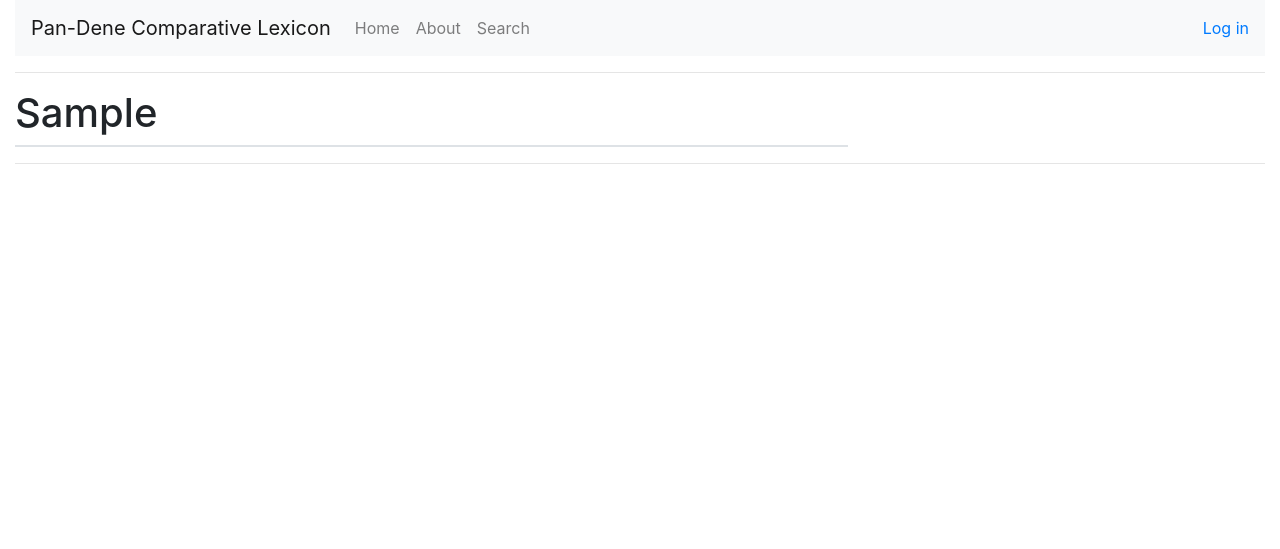
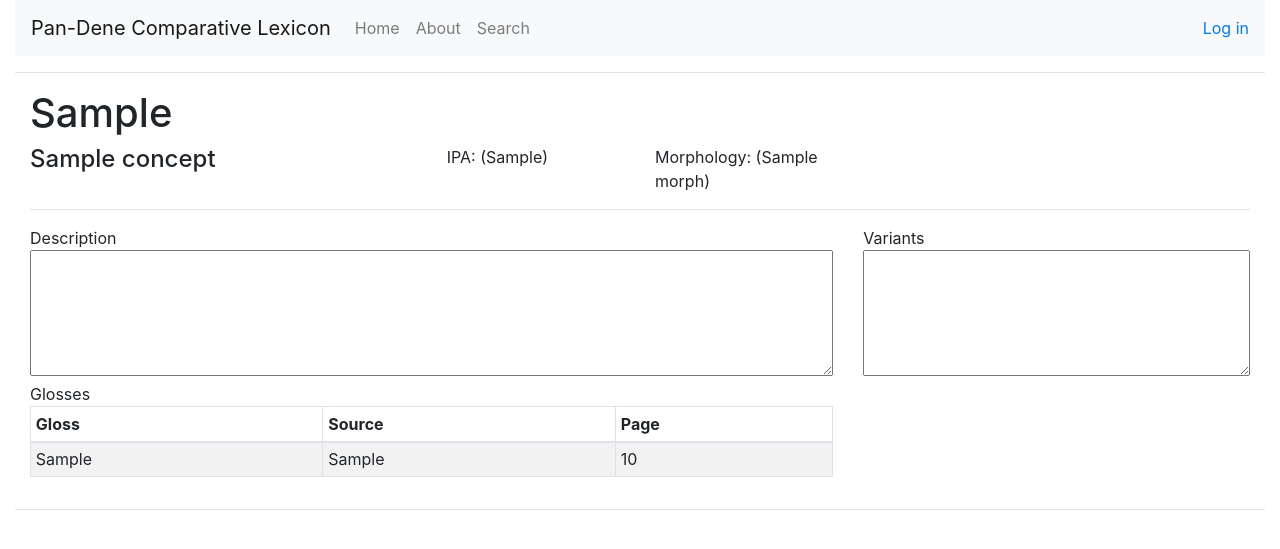
Before and after one commit to dijkstracula/pacldb, a Flask app: a page that uses app/templates/lexicon/entry_page.html in a window 1280 px wide. Shown: the top 549 px of the page. Run offline with Flask 2, Linux system fonts and the light colour scheme; tables that the repository leaves empty hold one stand-in row (values such as "Sample post"); some libraries are stand-ins or nearby versions.

Commit message:
more entry page

```diff
--- a/app/static/css/main.css
+++ b/app/static/css/main.css
@@ -14,3 +14,12 @@ tbody tr .ortho a {
 .delete {
     color: #FF0000;
 }
+
+textarea {
+    width: 100%;
+    -webkit-box-sizing: border-box; /* Safari/Chrome, other WebKit */
+    -moz-box-sizing: border-box;    /* Firefox, other Gecko */
+    box-sizing: border-box;         /* Opera/IE 8+ */
+    resize: none;
+    overflow-y: scroll;
+}
--- a/app/templates/lexicon/entry_page.html
+++ b/app/templates/lexicon/entry_page.html
@@ -3,12 +3,51 @@
 
 {% block content %}
 
-<div class="page-header">
-    <h1>{{result.orthography}}</h1>
-</div>
 <div class="container-fluid">
     <div class="row">
-        <div class="col-md-8 border">
+        <div class="col-md-8">
+            <h1>{{result.orthography}}</h1>
+        </div>
+    </div>
+    <div class="row">
+        <div class="col-md-4">
+            <h4>{{result.concept.name}}</h4>
+        </div>
+        <div class="col-md-2 align-items-end">IPA: ({{result.ipa}})</div>
+        <div class="col-md-2 align-items-end">Morphology: ({{result.morph.name}})</div>
+    </div>
+    <hr/>
+    <div class="row">
+        <div class="col-md-8">
+            Description<br/>
+            <textarea readonly rows="5"></textarea>
+        </div>
+        <div class="col-md-4">
+            Variants<br/>
+            <textarea readonly rows="5"></textarea>
+        </div>
+    </div>
+    <div class="row">
+        <div class="col-md-8">
+            Glosses<br/>
+            <table class="table table-bordered table-striped table-sm" cellspacing="0">
+                <thead>
+                    <tr>
+                        <th class="th-sm gloss" scope="col">Gloss</th>
+                        <th class="th-sm source" scope="col">Source</th>
+                        <th class="th-sm page" scope="col">Page</th>
+                    </tr>
+                </thead>
+                <tbody>
+                    {% for gloss in result.glosses %}
+                    <tr>
+                        <td class="gloss">{{gloss.gloss}}</td>
+                        <td class="source">{{gloss.source}}</td>
+                        <td class="page">{{gloss.page}}</td>
+                    </tr>
+                    {% endfor %}
+                </tbody>
+            </table>
         </div>
     </div>
 </div>
```
